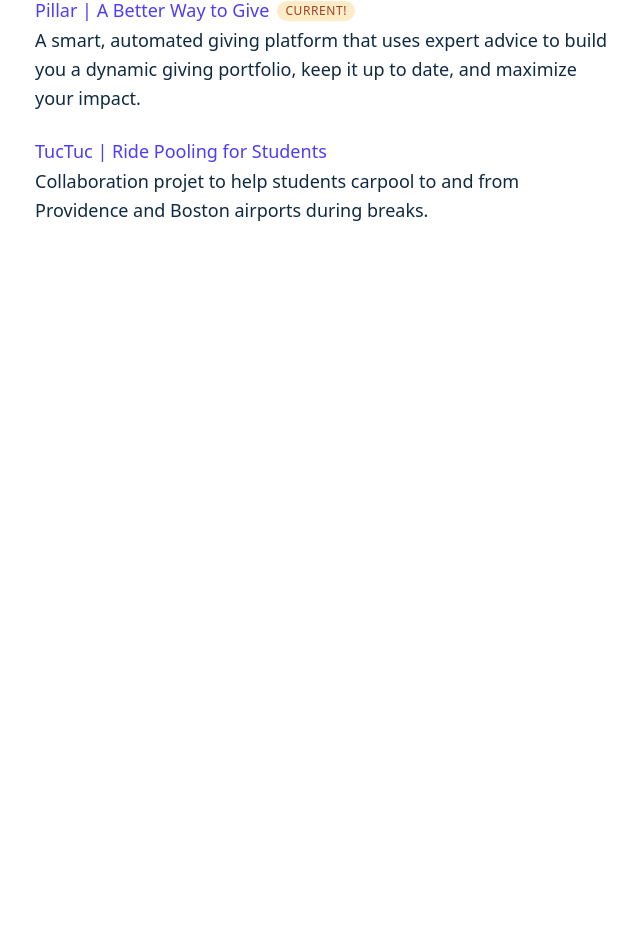
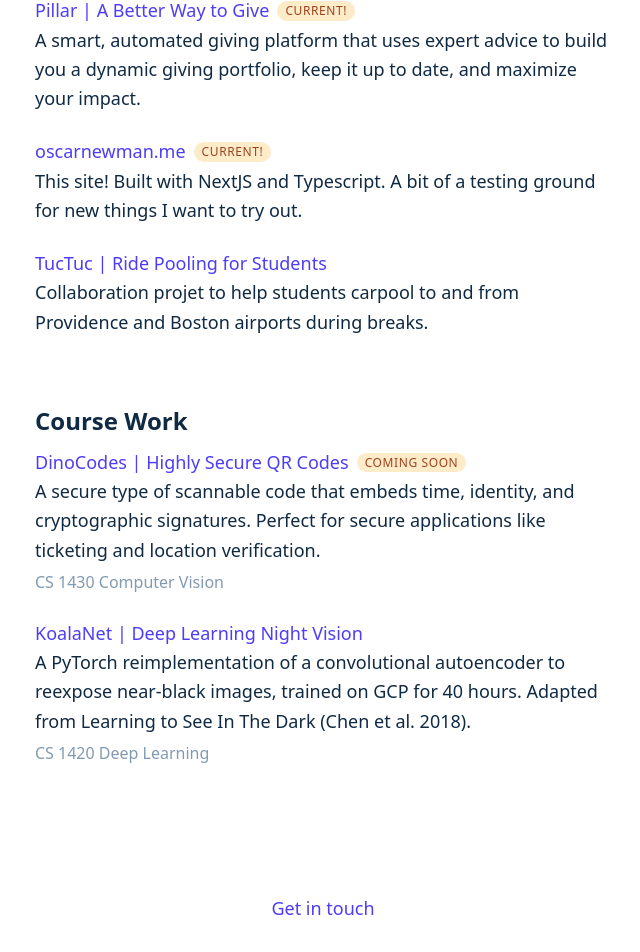
Before and after one commit to oscarnewman/oscarnewman.me-1.0, a Next.js app: page / in a window 1280 px wide. Shown: the part 609-1561 px from the top of the page, without its empty margins (317-957 px from the left). Before the commit the page ends 962 px from the top, so only its background shows below. Built offline with nearby package versions, Linux system fonts and the light colour scheme; what @tailwindcss/custom-forms would draw is missing.

Commit message:
add course work and contact

```diff
--- /dev/null
+++ b/src/components/Footer.tsx
@@ -0,0 +1,14 @@
+import { Link } from './Typography/Link'
+import { HSpacer } from './Layout/Spacer'
+
+const Footer = () => {
+  return (
+    <footer className="flex justify-center pb-24">
+      <Link to="mailto:oscar@oscarnewman.me" external>
+        Get in touch
+      </Link>
+    </footer>
+  )
+}
+
+export default Footer
--- a/src/components/Layout/Page.tsx
+++ b/src/components/Layout/Page.tsx
@@ -1,4 +1,5 @@
 import cn from 'classnames'
+import Footer from '../Footer'
 
 interface Props {
   withHeader?: boolean
@@ -7,6 +8,7 @@ interface Props {
 export const Page: React.SFC<Props> = ({ children, withHeader = false }) => (
   <PageContainer>
     <InnerPageContainer>{children}</InnerPageContainer>
+    <Footer />
   </PageContainer>
 )
 
--- a/src/components/Project.tsx
+++ b/src/components/Project.tsx
@@ -1,12 +1,14 @@
 import { Link } from './Typography/Link'
-import { HSpacer } from './Layout/Spacer'
-import { P } from './Typography'
+import { HSpacer, VSpacer } from './Layout/Spacer'
+import { P, Small } from './Typography'
 
 interface Props {
   title: string
   link: string
   description: string
   current?: boolean
+  soon?: boolean
+  course?: string
 }
 
 export const Project: React.SFC<Props> = ({
@@ -14,10 +16,12 @@ export const Project: React.SFC<Props> = ({
   link,
   description,
   current = false,
+  soon = false,
+  course,
 }) => (
   <div>
     <div className="flex items-center">
-      <Link to={link} external>
+      <Link to={soon ? '#' : link} external={!soon}>
         {title}
       </Link>
       <HSpacer size={2} />
@@ -26,7 +30,18 @@ export const Project: React.SFC<Props> = ({
           Current!
         </div>
       )}
+      {soon && (
+        <div className="text-xs uppercase font-medium text-fg-accent-boldest tracking-wider bg-fg-accent-weakest px-2 rounded-full">
+          Coming Soon
+        </div>
+      )}
     </div>
     <P>{description}</P>
+    {course && (
+      <>
+        <VSpacer size={1}></VSpacer>
+        <Small>{course}</Small>
+      </>
+    )}
   </div>
 )
--- a/src/components/Typography/index.tsx
+++ b/src/components/Typography/index.tsx
@@ -24,3 +24,7 @@ export const H6 = ({ children }) => (
 )
 
 export const P = ({ children }) => <p className="md:text-lg">{children}</p>
+
+export const Small = ({ children }) => (
+  <p className="text-base font-medium text-fg-secondary">{children}</p>
+)
--- a/src/pages/index.tsx
+++ b/src/pages/index.tsx
@@ -26,6 +26,34 @@ export default function Home() {
         Github <span className="opacity-50">→</span>
       </Link>
 
+      <Projects />
+
+      <VSpacer size={16} />
+      <H5>Course Work</H5>
+      <VSpacer size={2} />
+
+      <Project
+        title="DinoCodes | Highly Secure QR Codes "
+        description="A secure type of scannable code that embeds time, identity, and cryptographic signatures. Perfect for secure applications like ticketing and location verification."
+        link="https://github.com/oscarnewman/KoalaNet"
+        soon
+        course="CS 1430 Computer Vision"
+      />
+
+      <VSpacer size={6} />
+
+      <Project
+        title="KoalaNet | Deep Learning Night Vision"
+        description="A PyTorch reimplementation of a convolutional autoencoder to reexpose near-black images, trained on GCP for 40 hours. Adapted from Learning to See In The Dark (Chen et al. 2018)."
+        link="https://github.com/oscarnewman/KoalaNet"
+        course="CS 1420 Deep Learning"
+      />
+    </Page>
+  )
+}
+
+const Projects = () => (
+  <>
     <VSpacer size={16} />
     <H5>Projects</H5>
     <VSpacer size={2} />
@@ -42,10 +70,18 @@ export default function Home() {
     <VSpacer size={6} />
 
     <Project
+      title="oscarnewman.me"
+      description="This site! Built with NextJS and Typescript. A bit of a testing ground for new things I want to try out."
+      link="https://github.com/oscarnewman/oscarnewman.me"
+      current
+    />
+
+    <VSpacer size={6} />
+
+    <Project
       title="TucTuc | Ride Pooling for Students"
       description="Collaboration projet to help students carpool to and from Providence and Boston airports during breaks."
       link="https://taketuctuc.com"
     />
-    </Page>
+  </>
 )
-}
--- a/src/styles/nprogress.css
+++ b/src/styles/nprogress.css
@@ -4,7 +4,7 @@
 }
 
 #nprogress .bar {
-  background: theme(colors.black);
+  background: theme(colors.purple.500);
 
   position: fixed;
   z-index: 1031;
@@ -22,7 +22,8 @@
   right: 0px;
   width: 100px;
   height: 100%;
-  box-shadow: 0 0 10px theme(colors.black), 0 0 5px theme(colors.black);
+  box-shadow: 0 0 10px theme(colors.purple.500),
+    0 0 5px theme(colors.purple.500);
   opacity: 1;
 
   -webkit-transform: rotate(3deg) translate(0px, -4px);
--- a/src/styles/theme.css
+++ b/src/styles/theme.css
@@ -3,7 +3,7 @@
   --page-secondary: theme('colors.gray.100');
 
   --fg-primary: theme('colors.gray.900');
-  --fg-secondary: theme('colors.gray.600');
+  --fg-secondary: theme('colors.gray.400');
 
   --fg-accent: theme('colors.purple.600');
   --fg-accent-hover: theme('colors.purple.400');
@@ -22,7 +22,7 @@
     --page-secondary: theme('colors.gray.700');
 
     --fg-primary: theme('colors.orange.100');
-    --fg-secondary: theme('colors.gray.300');
+    --fg-secondary: theme('colors.gray.400');
 
     --fg-accent: theme('colors.orange.500');
     --fg-accent-hover: theme('colors.orange.400');
```
Lines whose indentation alone changed are shown as unchanged.
